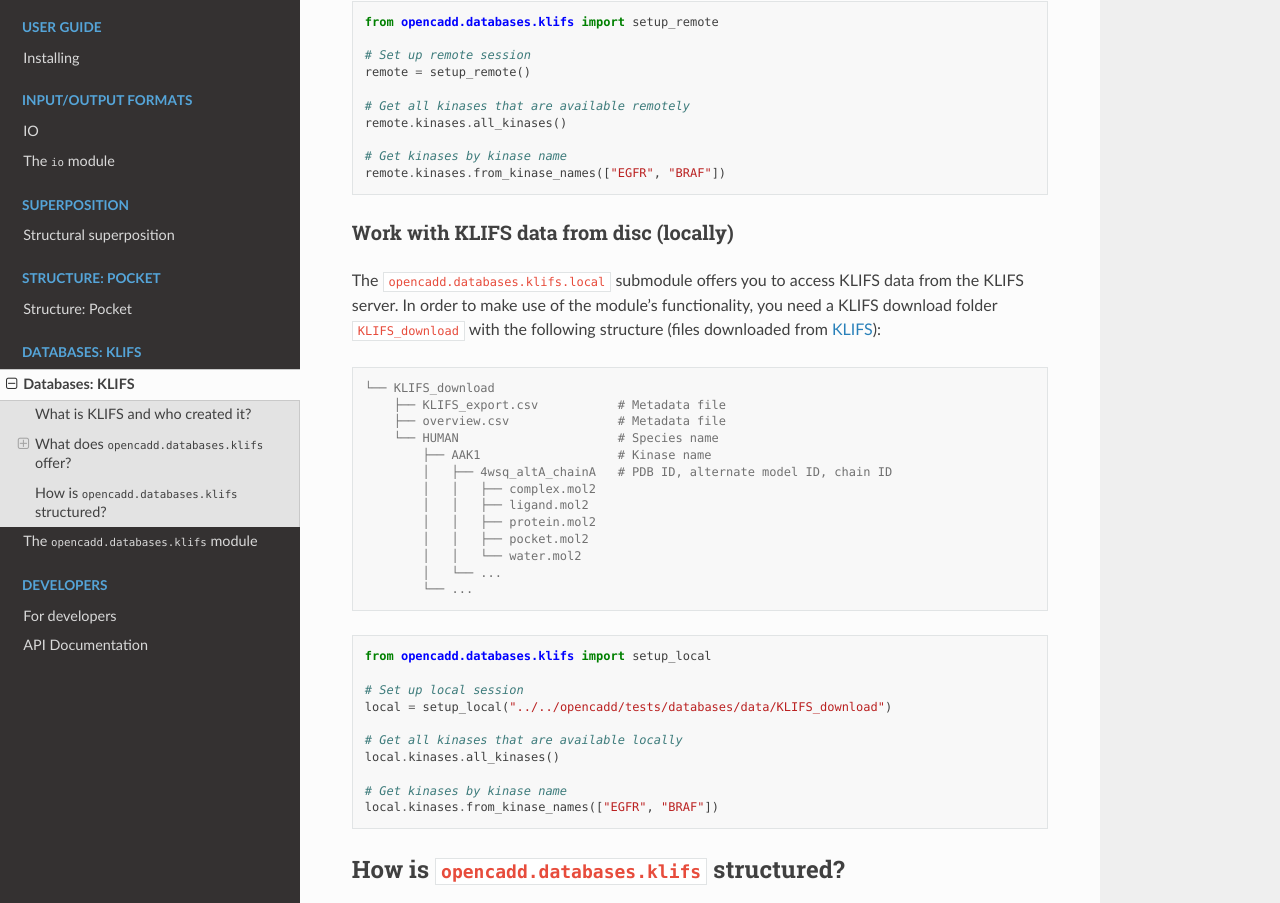
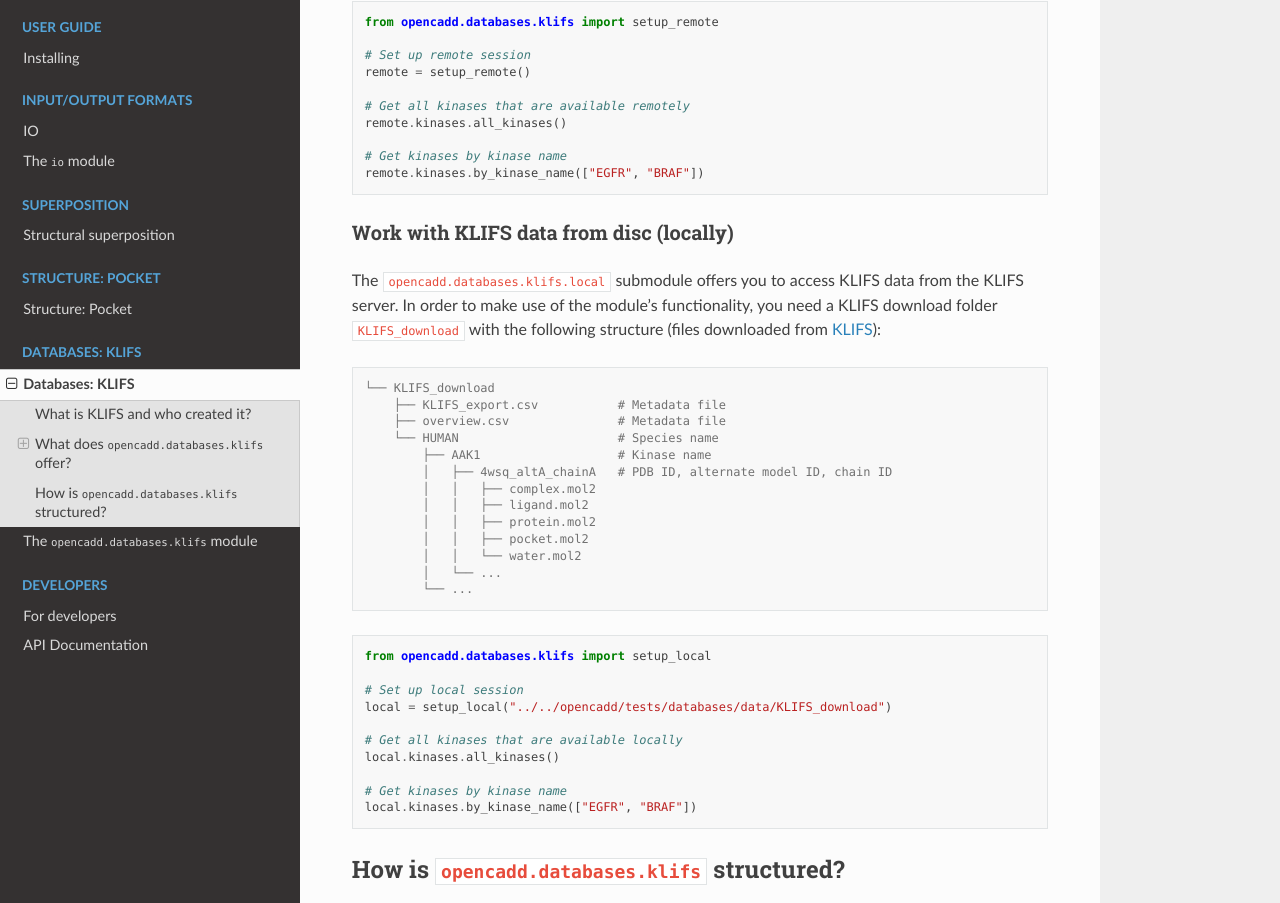
Before and after one commit to volkamerlab/opencadd, a Sphinx documentation site: the page built from docs/databases_klifs.rst, in a window 1280 px wide and 1400 px high, scrolled down 829 px. Shown: the part 94-997 px from the top of the window. Built offline with Sphinx 7.4.7 and the Read the Docs theme 2.0.0, drawn with Linux system fonts in a browser that asks for light colours; pages that are not in the unit, such as notebooks, are missing from menus.

Commit message:
Update documentation

```diff
--- a/docs/databases_klifs.rst
+++ b/docs/databases_klifs.rst
@@ -41,7 +41,7 @@
     remote.kinases.all_kinases()
 
     # Get kinases by kinase name
-    remote.kinases.from_kinase_names(["EGFR", "BRAF"])
+    remote.kinases.by_kinase_name(["EGFR", "BRAF"])
 
 Work with KLIFS data from disc (locally)
 ~~~~~~~~~~~~~~~~~~~~~~~~~~~~~~~~~~~~~~~~
@@ -75,7 +75,7 @@
     local.kinases.all_kinases()
 
     # Get kinases by kinase name
-    local.kinases.from_kinase_names(["EGFR", "BRAF"])
+    local.kinases.by_kinase_name(["EGFR", "BRAF"])
 
 
 How is ``opencadd.databases.klifs`` structured?
```
Also changed, not shown: docs/structure_pocket.rst (+5 -4 lines).
